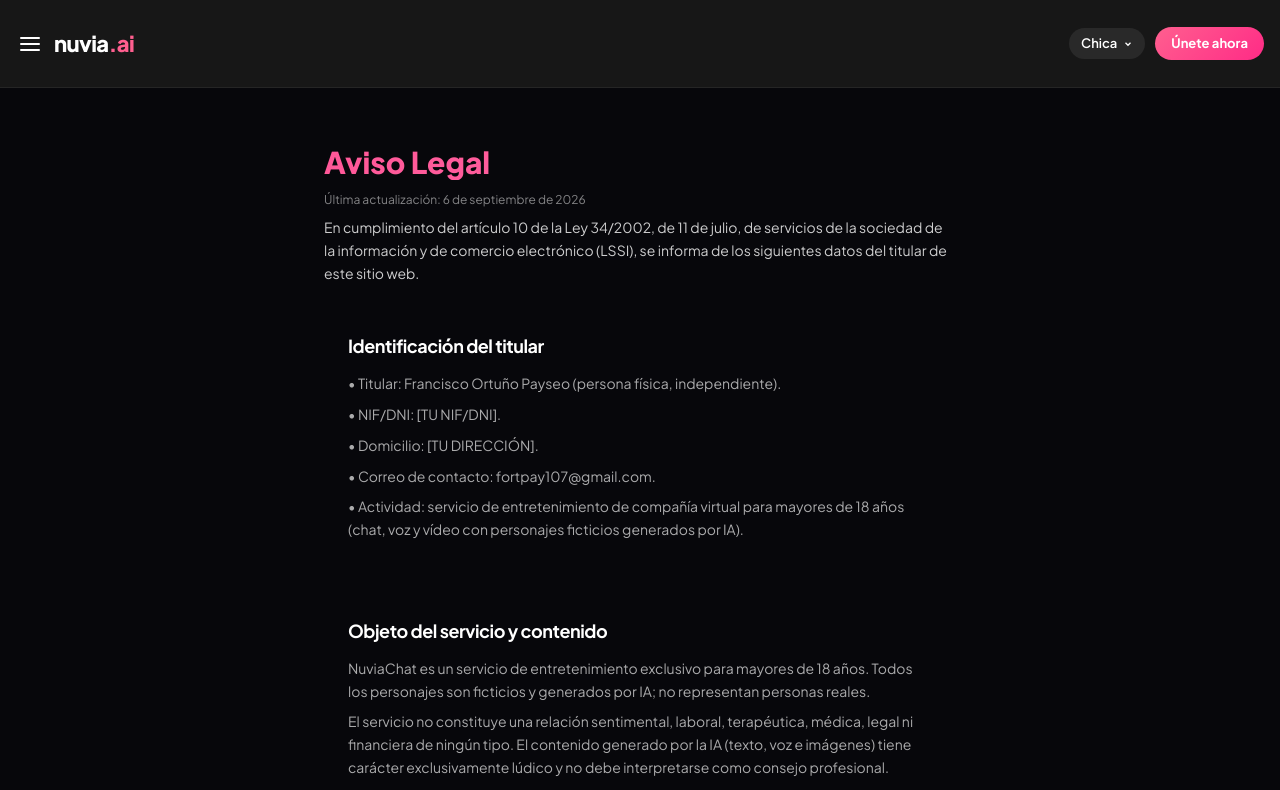
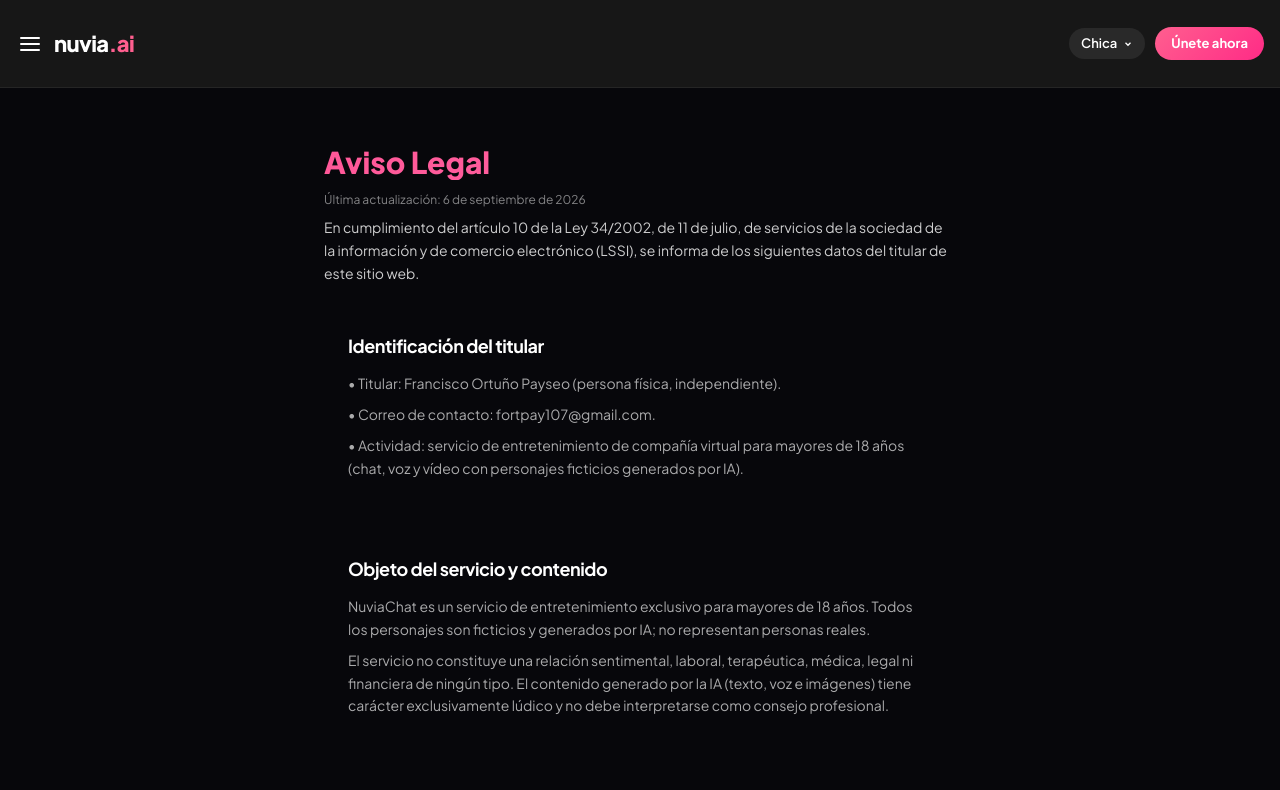
Before and after one commit to 3737631/luciaia, a Next.js app: page /luciaia/legal in a window 1280 px wide. Shown: the top 790 px of the page. Built offline with nearby package versions, Linux system fonts and the light colour scheme.

Commit message:
fix: quitar NIF/direccion de las paginas legales (solo nombre + email publico)

```diff
--- a/src/app/legal/page.tsx
+++ b/src/app/legal/page.tsx
@@ -18,8 +18,6 @@ export default function LegalPageRoute() {
           title: "Identificación del titular",
           list: [
             "Titular: Francisco Ortuño Payseo (persona física, independiente).",
-            "NIF/DNI: [TU NIF/DNI].",
-            "Domicilio: [TU DIRECCIÓN].",
             "Correo de contacto: fortpay107@gmail.com.",
             "Actividad: servicio de entretenimiento de compañía virtual para mayores de 18 años (chat, voz y vídeo con personajes ficticios generados por IA).",
           ],
--- a/src/app/privacy/page.tsx
+++ b/src/app/privacy/page.tsx
@@ -19,7 +19,6 @@ export default function PrivacyPageRoute() {
           paragraphs: [
             "Responsable: Francisco Ortuño Payseo (persona física, independiente).",
             "Correo de contacto: fortpay107@gmail.com.",
-            "Datos identificativos: NIF/DNI [TU NIF/DNI], domicilio [TU DIRECCIÓN].",
           ],
         },
         {
```
